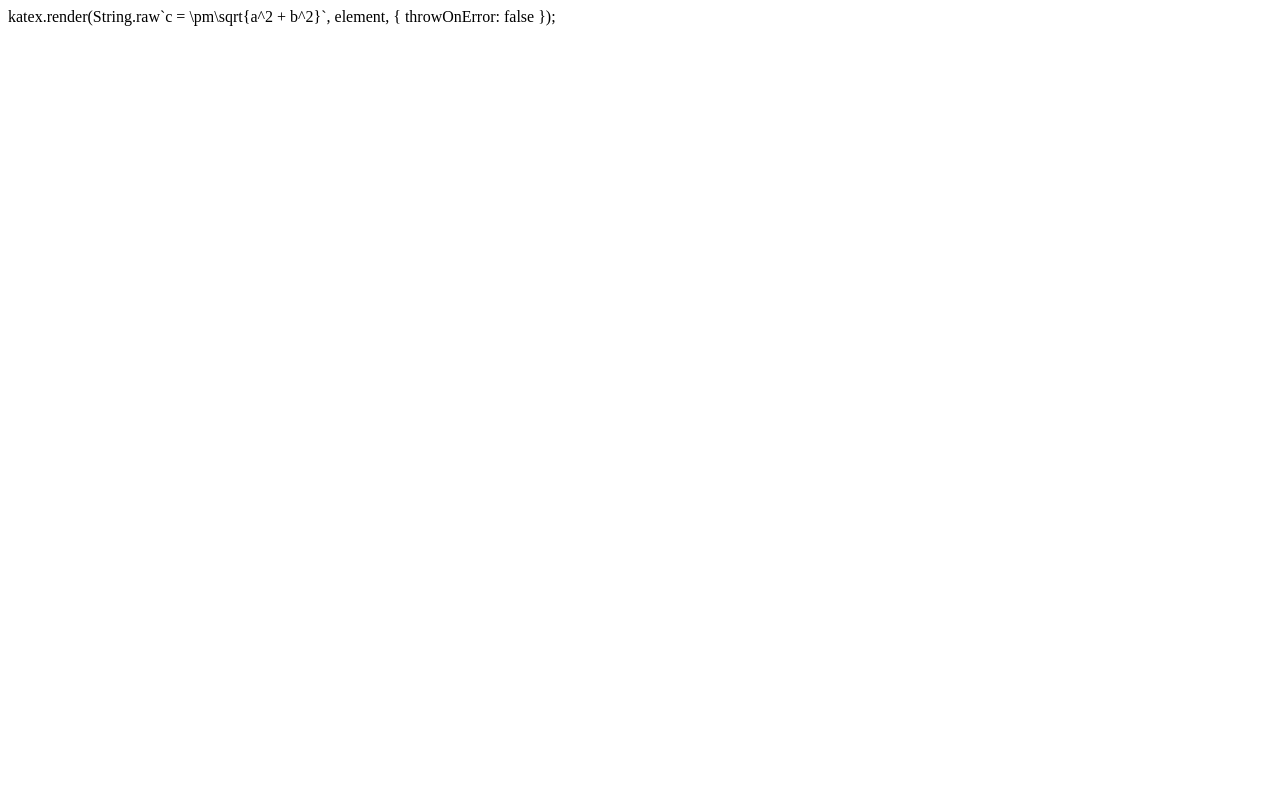
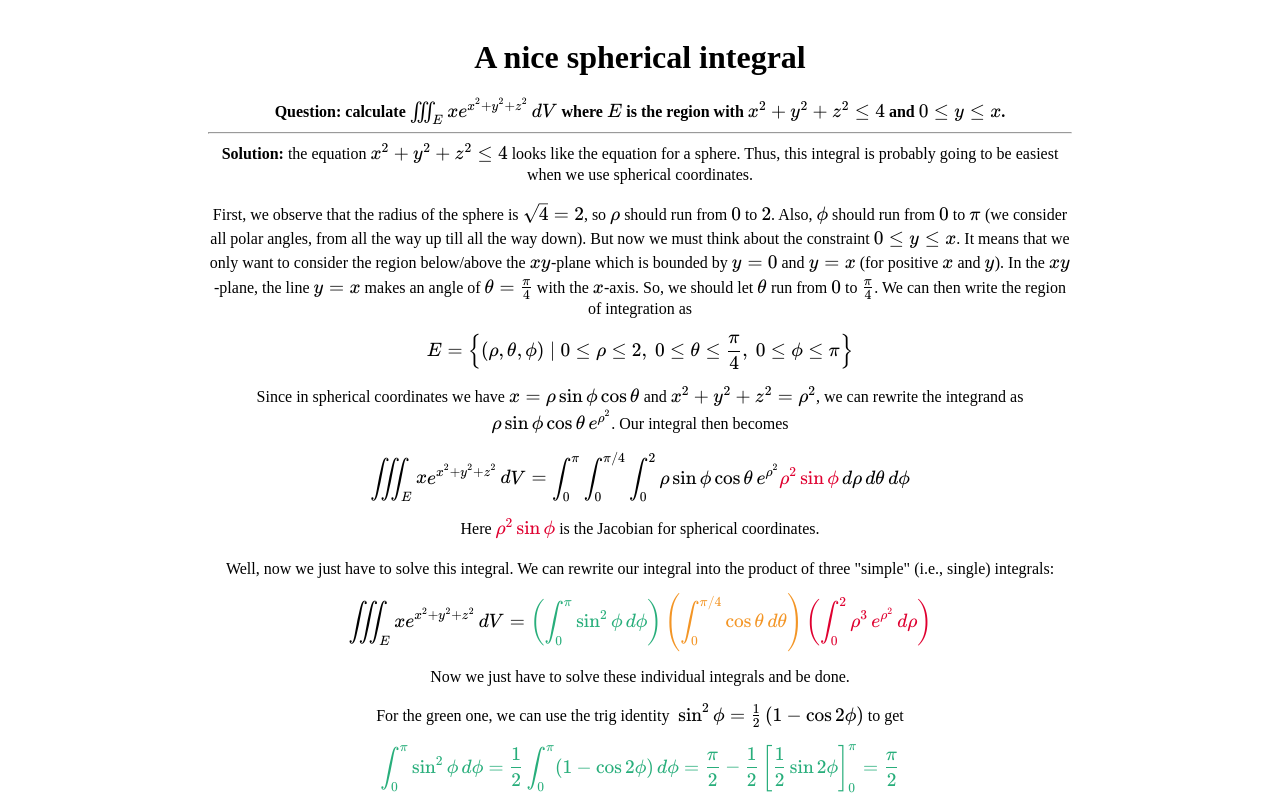
Before and after one commit to el-sambal/el-sambal.github.io, a plain HTML site: page index.html in a window 1280 px wide. Drawn offline with nearby package versions, Linux system fonts and the light colour scheme.

Commit message:
done stufgf

```diff
--- a/index.html
+++ b/index.html
@@ -11,9 +11,27 @@
     <script defer src="https://cdn.jsdelivr.net/npm/katex@0.16.7/dist/contrib/auto-render.min.js" integrity="sha384-+VBxd3r6XgURycqtZ117nYw44OOcIax56Z4dCRWbxyPt0Koah1uHoK0o4+/RRE05" crossorigin="anonymous"
         onload="renderMathInElement(document.body);"></script>
   </head>
-  <body>
-katex.render(String.raw`c = \pm\sqrt{a^2 + b^2}`, element, {
-    throwOnError: false
-});
+  <body style="text-align:center;padding-left:200px;padding-right:200px;padding-top:10px;">
+      <h1> A nice spherical integral </h2>
+      <b>Question: calculate \(\iiint_E xe^{x^2+y^2+z^2}\,dV\) where \(E\) is the region with \(x^2+y^2+z^2\leq4\) and \(0\leq y\leq x\).</b>
+      <hr>
+      <b>Solution:</b> the equation \(x^2+y^2+z^2\leq4\) looks like the equation for a sphere. Thus, this integral is probably going to be easiest when we use spherical coordinates.
+
+      <br>
+      <br>
+      First, we observe that the radius of the sphere is \(\sqrt{4}=2\), so \(\rho\) should run from \(0\) to \(2\). Also, \(\phi\) should run from \(0\) to \(\pi\) (we consider all polar angles, from all the way up till all the way down). But now we must think about the constraint \(0\leq y\leq x\). It means that we only want to consider the region below/above the \(xy\)-plane which is bounded by \(y=0\) and \(y=x\) (for positive \(x\) and \(y\)). In the \(xy\)-plane, the line \(y=x\) makes an angle of \(\theta=\frac{\pi}{4}\) with the \(x\)-axis. So, we should let \(\theta\) run from \(0\) to \(\frac{\pi}{4}\). We can then write the region of integration as
+      $$E=\left\{(\rho,\theta,\phi) \mid 0\leq\rho\leq2,~0\leq\theta\leq\frac{\pi}{4},~0\leq\phi\leq\pi\right\}$$
+
+        Since in spherical coordinates we have \(x=\rho\sin\phi\cos\theta\) and \(x^2+y^2+z^2=\rho^2\), we can rewrite the integrand as \(\rho\sin\phi\cos\theta \,e^{\rho^2}\). Our integral then becomes $$\iiint_E xe^{x^2+y^2+z^2}\,dV = \int_0^{\pi}\int_0^{\pi/4}\int_0^2 \rho\sin\phi\cos\theta\,e^{\rho^2}\red{\rho^2\sin\phi}\,d\rho\,d\theta\,d\phi$$
+        Here \(\red{\rho^2\sin\phi}\) is the Jacobian for spherical coordinates.
+
+        <br><br>
+        Well, now we just have to solve this integral. We can rewrite our integral into the product of three "simple" (i.e., single) integrals:
+        $$\iiint_E xe^{x^2+y^2+z^2}\,dV=\green{\left(\int_{0}^{\pi}\sin^2\phi\,d\phi\right)}\textcolor{#F39525}{\left(\int_0^{\pi/4}\cos\theta\,d\theta\right)}\red{\left(\int_0^2\rho^3\,e^{\rho^2}\,d\rho\right)}$$
+        Now we just have to solve these individual integrals and be done.
+
+        <br><br>
+        For the green one, we can use the trig identity \(~\sin^2\phi=\frac{1}{2}\left(1-\cos2\phi\right)\) to get
+        $$\green{\int_{0}^{\pi}\sin^2\phi\,d\phi=\frac{1}{2}\int_{0}^{\pi}(1-\cos2\phi)\,d\phi=\frac{\pi}{2}-\frac{1}{2}\left[\frac{1}{2}\sin2\phi\right]_{0}^{\pi}=\frac{\pi}{2}}$$
   </body>
 </html>
```
